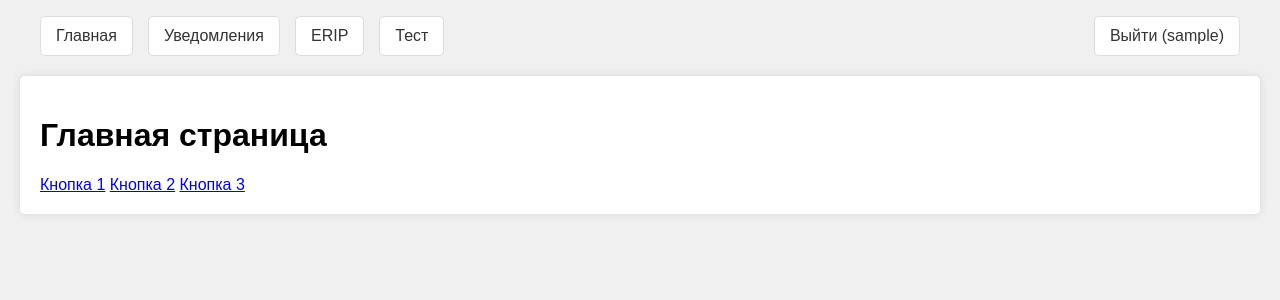
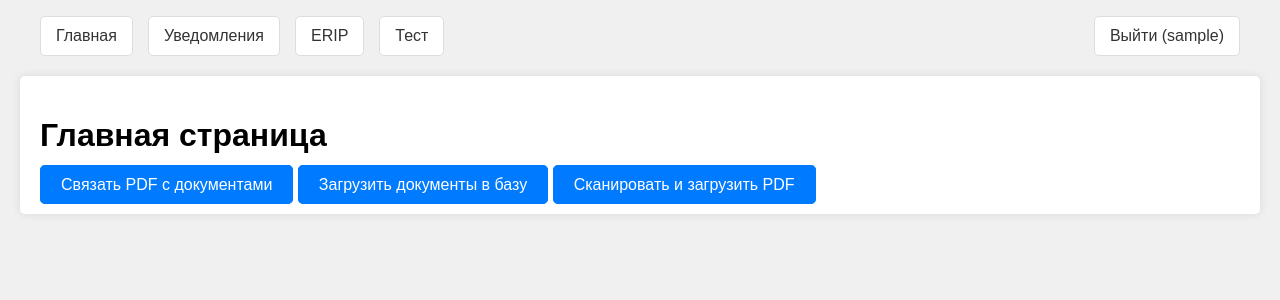
Before and after one commit to LimiXs/log_help_rep-, a Django app: page / in a window 1280 px wide. Shown: the top 300 px of the page. Run offline with Django 5.2, Linux system fonts and the light colour scheme; the visitor is signed in with stand-in values (Sample User, id 1); parts of the project's set-up code (start-up, migrations or seed data) failed here and were passed over.

Commit message:
update auth-home module + refact

```diff
--- a/loghelper/info_assist/forms.py
+++ b/loghelper/info_assist/forms.py
@@ -1,13 +1,6 @@
 # forms.py
 from django import forms
-
 from info_assist.models import PDFDataBase
-
-
-class ExtraButtonsForm(forms.Form):
-    button1 = forms.CharField(label='Кнопка 1', max_length=100, widget=forms.HiddenInput())
-    button2 = forms.CharField(label='Кнопка 2', max_length=100, widget=forms.HiddenInput())
-    button3 = forms.CharField(label='Кнопка 3', max_length=100, widget=forms.HiddenInput())
 
 
 class PDFDataBaseAdminForm(forms.ModelForm):
--- a/loghelper/info_assist/static/css/form.css
+++ b/loghelper/info_assist/static/css/form.css
@@ -1,4 +1,4 @@
-/* Form styles */
+/* table.css styles */
 .search-form {
     display: flex;
     flex-direction: column;
--- a/loghelper/info_assist/tables.py
+++ b/loghelper/info_assist/tables.py
@@ -1,3 +1,4 @@
+# tables.py
 from django import forms
 from django_filters import FilterSet, CharFilter, DateFromToRangeFilter, DateFilter
 from .models import DocumentInfo, ERIPDataBase
@@ -45,6 +46,7 @@ class DocumentInfoTable(tables.Table):
         )
         exclude = ('path_doc', 'documents', 'num_doc', 'date_docs')
         order_by = ('-date_placement',)
+
 
 
 class DocumentInfoFilter(FilterSet):
--- a/loghelper/info_assist/templates/info_assist/home.html
+++ b/loghelper/info_assist/templates/info_assist/home.html
@@ -1,16 +1,25 @@
+<!-- home.html -->
 {% extends 'base.html' %}
 
 {% block content %}
 <h1>Главная страница</h1>
 
-{% if extra_button %}
-    <a href="{{ extra_button.url }}">{{ extra_button.label }}</a>
+<!-- Сообщения об успехе или ошибке -->
+{% if messages %}
+    <div class="alert-container" style="margin-bottom: 20px;">
+        {% for message in messages %}
+            <div class="alert alert-{{ message.tags }}">
+                {{ message }}
+            </div>
+        {% endfor %}
+    </div>
 {% endif %}
 
-{% if buttons %}
-    {% for button in buttons %}
-        <a href="{{ button.url }}">{{ button.label }}</a>
-    {% endfor %}
-{% endif %}
+<!-- Кнопки для выполнения задач -->
+<div class="btn-group" role="group" aria-label="Task Actions">
+    <a href="{% url 'button_action' 'link_pdf' %}" class="btn btn-primary">Связать PDF с документами</a>
+    <a href="{% url 'button_action' 'upload_docs' %}" class="btn btn-primary">Загрузить документы в базу</a>
+    <a href="{% url 'button_action' 'scan_and_load' %}" class="btn btn-primary">Сканировать и загрузить PDF</a>
+</div>
 
 {% endblock %}
--- a/loghelper/info_assist/urls.py
+++ b/loghelper/info_assist/urls.py
@@ -3,6 +3,7 @@ from . import views
 
 urlpatterns = [
     path('', views.home, name='home'),
+    path('button-action/<str:action>/', views.button_action, name='button_action'),
     path('erip-info/', views.erip_info, name='erip_info'),
     path('doc-info/', views.doc_info, name='doc_info'),
     path('download_pdf/<int:pk>/', views.download_pdf, name='download_pdf'),
--- a/loghelper/info_assist/views.py
+++ b/loghelper/info_assist/views.py
@@ -1,39 +1,44 @@
 from django_tables2 import RequestConfig
+from django.http import HttpResponse
+from django.shortcuts import render, get_object_or_404, redirect
+from django.contrib import messages
 from django.contrib.auth.decorators import login_required
-from django.http import HttpResponse
-from django.shortcuts import render, get_object_or_404
-from django.urls import reverse
 
-from info_assist.forms import ExtraButtonsForm
+from info_assist.utils import menu
 from info_assist.models import ERIPDataBase, DocumentInfo
 from info_assist.tables import ERIPFilter, ERIPTable, DocumentInfoTable, DocumentInfoFilter
-from info_assist.utils import menu
+from info_assist.tasks import link_pdf_to_documents, upload_docs_db, scan_and_load_pdfs
 
+
+@login_required
+def button_action(request, action):
+    """
+    View function to handle different button actions.
+    """
+    try:
+        if action == 'link_pdf':
+            link_pdf_to_documents()
+            messages.success(request, "PDFs successfully linked to documents.")
+        elif action == 'upload_docs':
+            upload_docs_db()
+            messages.success(request, "Documents uploaded to database successfully.")
+        elif action == 'scan_and_load':
+            scan_and_load_pdfs()
+            messages.success(request, "PDFs scanned and loaded successfully.")
+        else:
+            messages.error(request, "Invalid action.")
+    except Exception as e:
+        messages.error(request, f"An error occurred: {str(e)}")
+
+    return redirect('home')
 
 @login_required
 def home(request):
     """
     View function for home page of site.
     """
-    if request.user.is_authenticated:
-        buttons_form = ExtraButtonsForm(initial={
-            'button1': {'label': 'Кнопка 1', 'url': reverse('home')},
-            'button2': {'label': 'Кнопка 2', 'url': reverse('home')},
-            'button3': {'label': 'Кнопка 3', 'url': reverse('home')},
-        })
-        buttons = [
-            {'label': 'Кнопка 1', 'url': reverse('home')},
-            {'label': 'Кнопка 2', 'url': reverse('home')},
-            {'label': 'Кнопка 3', 'url': reverse('home')}
-        ]
-    else:
-        buttons_form = None
-        buttons = None
-
     context = {
-        'menu': menu,
-        'buttons_form': buttons_form,
-        'buttons': buttons
+        'menu': menu,  # Если у вас есть меню
     }
     return render(request, 'info_assist/home.html', context=context)
 
--- a/loghelper/manage.py
+++ b/loghelper/manage.py
@@ -6,7 +6,7 @@ import sys
 
 def main():
     """Run administrative tasks."""
-    os.environ.setdefault('DJANGO_SETTINGS_MODULE', 'loghelper.settings.production')
+    os.environ.setdefault('DJANGO_SETTINGS_MODULE', 'loghelper.settings.development')
     try:
         from django.core.management import execute_from_command_line
     except ImportError as exc:
```
Also changed, not shown: loghelper/info_assist/static/css/authorization.css (+13 -0 lines), loghelper/info_assist/static/css/table.css (+5 -2 lines).
